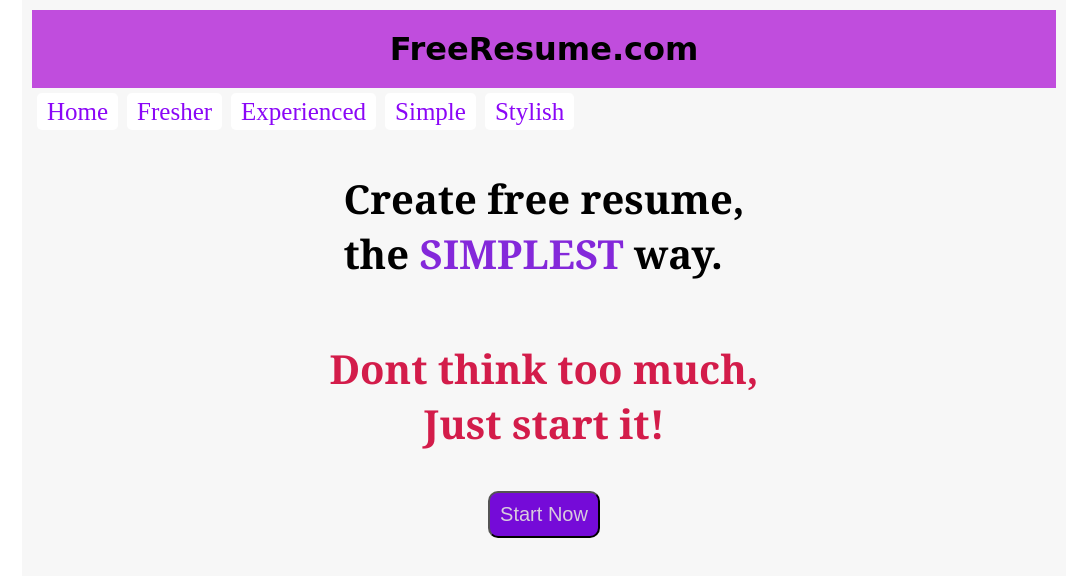
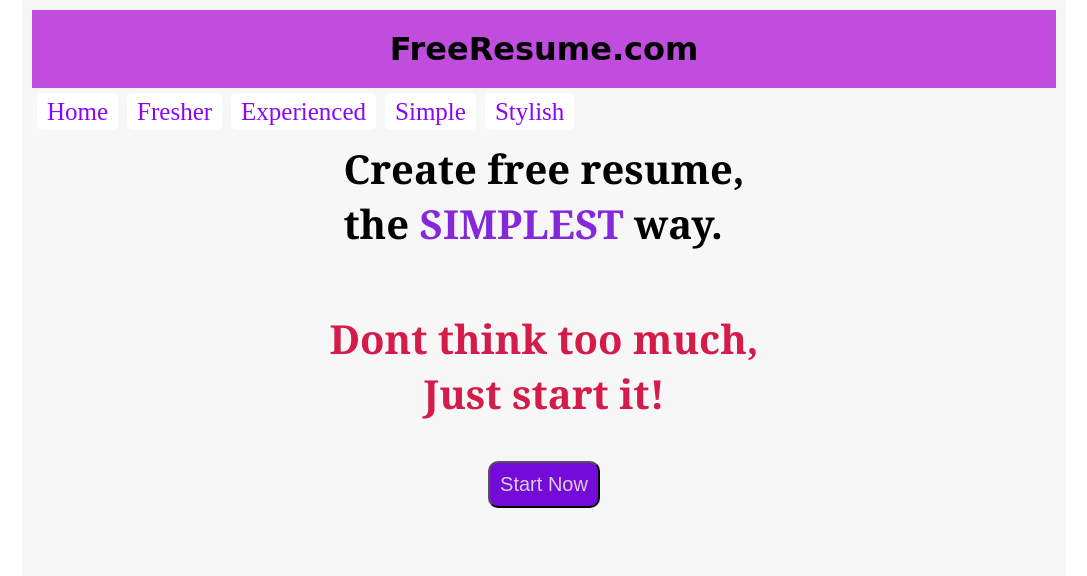
Before and after one commit to shaileshyadav007/freeresume, a plain HTML site: page index.html in a window 1280 px wide. Shown: the whole page, without its empty margins (96-1183 px from the left). Drawn offline with Linux system fonts and the light colour scheme.

Commit message:
Update index.css

```diff
--- a/index.css
+++ b/index.css
@@ -159,6 +159,12 @@ body{
 .section{
     margin-bottom: 30px;
 }
+
+h3{
+    margin-top:10px;
+    margin-bottom:10px;
+}
+
 .p-m-left{
 padding-left: 30px;
 }
```
